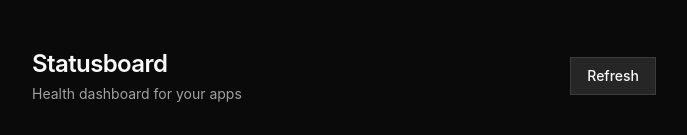
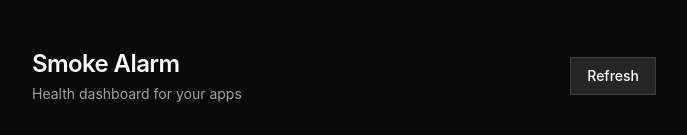
Before and after one commit to sarupbanskota/statusboard, a Next.js app: page / in a window 1280 px wide. Shown: the top 135 px of the page, without its empty margins (296-983 px from the left). Built offline with nearby package versions, Linux system fonts and the light colour scheme; no server answers.

Commit message:
Rename to Smoke Alarm
Co-Authored-By: Claude Opus 4.6 (1M context) <noreply@anthropic.com>

```diff
--- a/src/app/layout.tsx
+++ b/src/app/layout.tsx
@@ -2,7 +2,7 @@ import type { Metadata } from "next";
 import "./globals.css";
 
 export const metadata: Metadata = {
-  title: "Statusboard",
+  title: "Smoke Alarm",
   description: "Health dashboard for your apps",
 };
 
--- a/src/app/page.tsx
+++ b/src/app/page.tsx
@@ -143,7 +143,7 @@ export default function Home() {
       <div className="flex items-center justify-between mb-8">
         <div>
           <h1 className="text-2xl font-semibold tracking-tight">
-            Statusboard
+            Smoke Alarm
           </h1>
           <p className="text-text-secondary text-sm mt-1">
             Health dashboard for your apps
```
